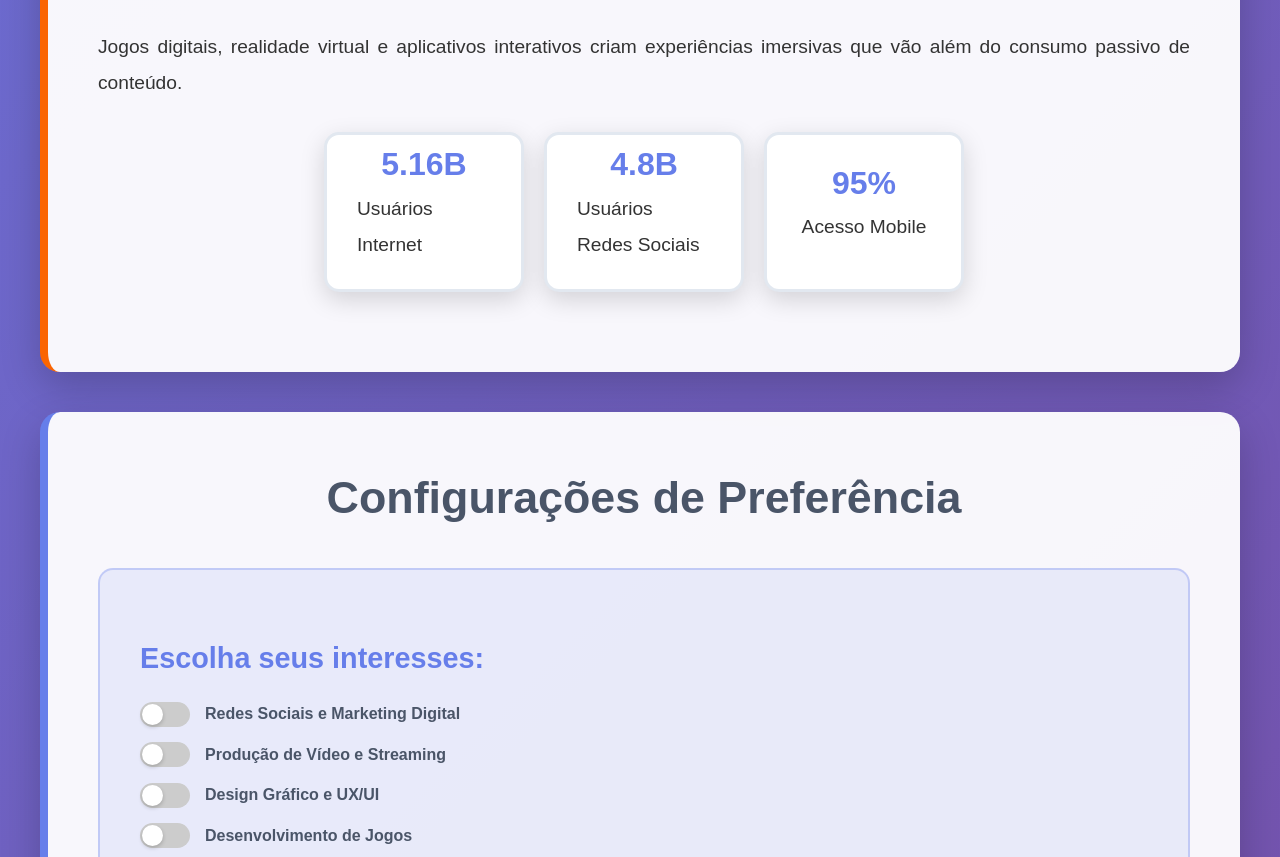
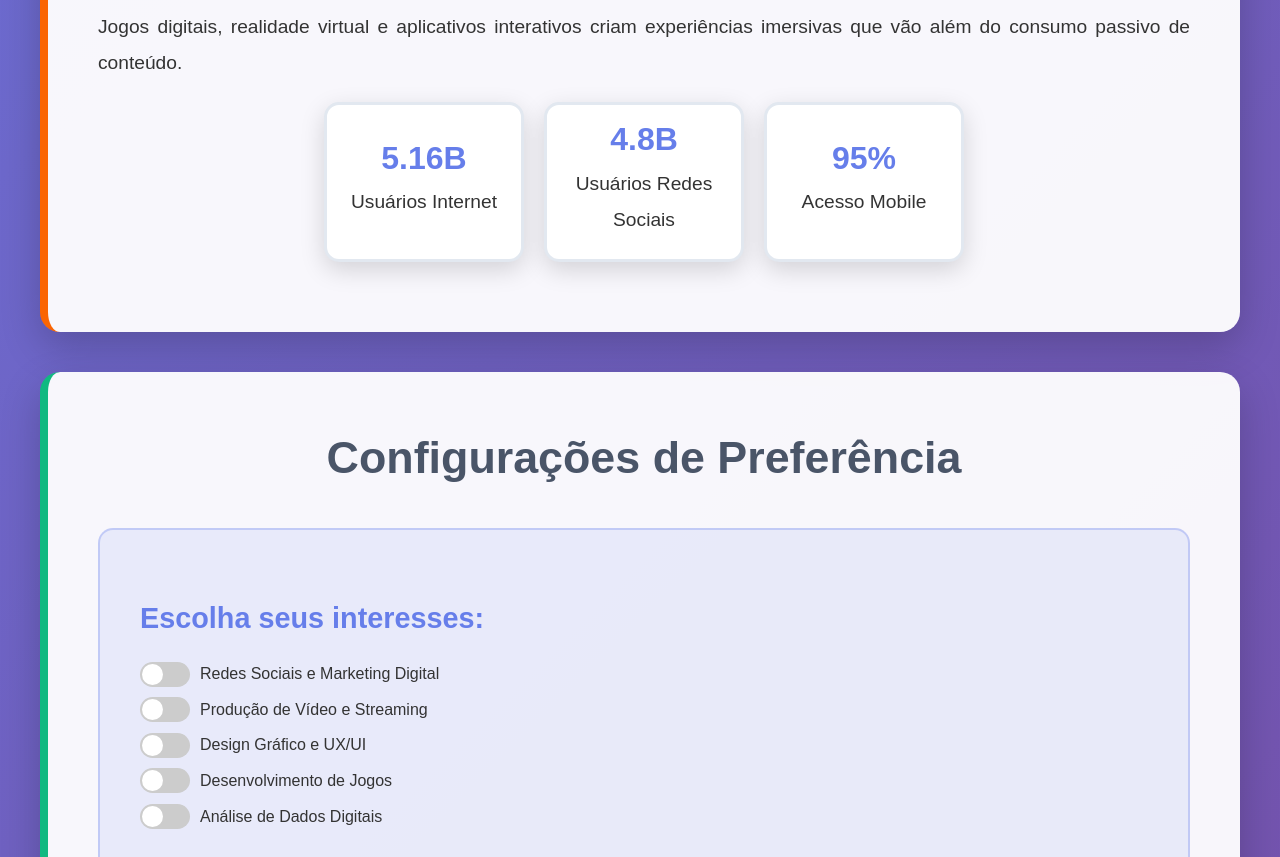
Before and after one commit to Viniciusllm/Responsividade, a plain HTML site: page index.html in a window 1280 px wide. Shown: the part 1940-2797 px from the top of the page. Drawn offline with Linux system fonts and the light colour scheme.

Commit message:
Site finalizado

```diff
--- a/index.html
+++ b/index.html
@@ -1,10 +1,12 @@
 <!doctype html>
 <html lang="pt-BR">
+
 <head>
   <meta charset="UTF-8">
   <title>Mídias Digitais - Portal de Conhecimento</title>
   <link rel="stylesheet" href="style.css">
 </head>
+
 <body>
   <header>
     <h1>Mídias Digitais</h1>
@@ -16,7 +18,9 @@
         Atualizado 2025
       </div>
       <h2>O Que São Mídias Digitais?</h2>
-    <p>As mídias digitais representam uma revolução na forma como consumimos e compartilhamos informações. Elas englobam todos os formatos de conteúdo que podem ser criados, visualizados, distribuídos, modificados e preservados em dispositivos digitais.</p>
+      <p>As mídias digitais representam uma revolução na forma como consumimos e compartilhamos informações. Elas
+        englobam todos os formatos de conteúdo que podem ser criados, visualizados, distribuídos, modificados e
+        preservados em dispositivos digitais.</p>
       <div class="highlight-box">
         <h3>💡 Curiosidade</h3>
         <p>Mais de 4.8 bilhões de pessoas usam mídias digitais diariamente ao redor do mundo!</p>
@@ -40,18 +44,21 @@
       <h2>Tipos de Mídias Digitais</h2>
       <div>
         <h3>📱 Mídias Sociais</h3>
-     <p>Instagram, TikTok, Facebook, Twitter e LinkedIn são exemplos de plataformas que revolucionaram a comunicação. Elas permitem interação instantânea, compartilhamento de momentos e construção de comunidades globais.</p>
+        <p>Instagram, TikTok, Facebook, Twitter e LinkedIn são exemplos de plataformas que revolucionaram a comunicação.
+          Elas permitem interação instantânea, compartilhamento de momentos e construção de comunidades globais.</p>
         <h3>🎥 Conteúdo Audiovisual</h3>
-     <p>YouTube, Netflix, Spotify e podcasts transformaram como consumimos entretenimento. O streaming se tornou a principal forma de acesso a filmes, séries, música e conteúdo educacional.</p>
+        <p>YouTube, Netflix, Spotify e podcasts transformaram como consumimos entretenimento. O streaming se tornou a
+          principal forma de acesso a filmes, séries, música e conteúdo educacional.</p>
         <h3>🎮 Mídia Interativa</h3>
-     <p>Jogos digitais, realidade virtual e aplicativos interativos criam experiências imersivas que vão além do consumo passivo de conteúdo.</p>
+        <p>Jogos digitais, realidade virtual e aplicativos interativos criam experiências imersivas que vão além do
+          consumo passivo de conteúdo.</p>
       </div>
       <div class="stats-container">
         <div class="stat-box">
           <div class="stat-number">
             5.16B
           </div>
-      <div>
+          <div id="paragrafo">
             <p>Usuários Internet</p>
           </div>
         </div>
@@ -59,7 +66,7 @@
           <div class="stat-number">
             4.8B
           </div>
-      <div>
+          <div id="paragrafo">
             <p>Usuários Redes Sociais</p>
           </div>
         </div>
@@ -67,41 +74,65 @@
           <div class="stat-number">
             95%
           </div>
-      <div>
+          <div id="paragrafo">
             <p>Acesso Mobile</p>
           </div>
         </div>
       </div>
     </section>
-   <section>
+    <section class="configuracaopfc">
       <h2>Configurações de Preferência</h2>
       <div class="form-section">
         <h3>Escolha seus interesses:</h3>
-     <div class="checkbox-container"><input type="checkbox" id="social"> <span class="slider"></span> <label for="social">Redes Sociais e Marketing Digital</label>
-     </div>
-     <div class="checkbox-container"><input type="checkbox" id="video"> <span class="slider"></span> <label for="video">Produção de Vídeo e Streaming</label>
-     </div>
-     <div class="checkbox-container"><input type="checkbox" id="design"> <span class="slider"></span> <label for="design">Design Gráfico e UX/UI</label>
-     </div>
-     <div class="checkbox-container"><input type="checkbox" id="games"> <span class="slider"></span> <label for="games">Desenvolvimento de Jogos</label>
-     </div>
-     <div class="checkbox-container"><input type="checkbox" id="data"> <span class="slider"></span> <label for="data">Análise de Dados Digitais</label>
-     </div>
+
+        <label class="checkbox-container">
+          <input type="checkbox" id="social">
+          <span class="slider"></span>
+          <span class="label-text">Redes Sociais e Marketing Digital</span>
+        </label>
+
+        <label class="checkbox-container">
+          <input type="checkbox" id="video">
+          <span class="slider"></span>
+          <span class="label-text">Produção de Vídeo e Streaming</span>
+        </label>
+
+        <label class="checkbox-container">
+          <input type="checkbox" id="design">
+          <span class="slider"></span>
+          <span class="label-text">Design Gráfico e UX/UI</span>
+        </label>
+
+        <label class="checkbox-container">
+          <input type="checkbox" id="games">
+          <span class="slider"></span>
+          <span class="label-text">Desenvolvimento de Jogos</span>
+        </label>
+
+        <label class="checkbox-container">
+          <input type="checkbox" id="data">
+          <span class="slider"></span>
+          <span class="label-text">Análise de Dados Digitais</span>
+        </label>
       </div>
     </section>
-   <section>
+    </section>
+    <section class="futuromd">
       <h2>O Futuro das Mídias Digitais</h2>
-    <p>As mídias digitais continuam evoluindo rapidamente. Inteligência artificial, realidade aumentada, metaverso e blockchain estão moldando o futuro da comunicação digital.</p>
+      <p>As mídias digitais continuam evoluindo rapidamente. Inteligência artificial, realidade aumentada, metaverso e
+        blockchain estão moldando o futuro da comunicação digital.</p>
       <div class="container">
-     <div style="flex: 1;">
+        <div style="flex: 1;" id="estilo">
           <h3>🤖 Inteligência Artificial</h3>
-      <p>IA está revolucionando a criação de conteúdo, personalização de experiências e automação de processos criativos.</p>
+          <p>IA está revolucionando a criação de conteúdo, personalização de experiências e automação de processos
+            criativos.</p>
         </div>
-     <div style="flex: 1;">
+        <div style="flex: 1;" id="estilo">
           <h3>🥽 Realidade Virtual</h3>
           <p>VR e AR estão criando novas formas de interação e experiências imersivas nunca antes possíveis.</p>
         </div>
       </div>
     </section>
   </main>
+
 </html>
--- a/style.css
+++ b/style.css
@@ -20,6 +20,7 @@ header {
     border-bottom: 2px solid rgba(255, 255, 255, 0.2);
     position: relative;
 }
+
 header h1{
     margin-top: 30px;
     text-align: center;
@@ -81,10 +82,16 @@ h3 {
 
 p {
     font-size: 1.2rem;
-    margin-bottom: 20px;
+    margin-bottom: 10px;
     text-align: justify;
     line-height: 1.9;
 }
+
+#paragrafo > p{
+    text-align: center;
+}
+
+
 
 .container {
     display: flex;
@@ -94,12 +101,20 @@ p {
     align-items: center;
 }
 
+.container + div {
+    background: #333;
+    display: block;
+}
+
 .card {
     background: linear-gradient(45deg, #f093fb 0%, #f5576c 100%);
     padding: 0px 10px;
+    text-align: justify;
+    text-justify: inter-word;
+    hyphens: auto;
     border-radius: 15px;
     display: block;
-    width: 320px;
+    width: 400px;
     height: 320px;
     color: white;
     text-shadow: 1px 1px 2px rgba(0, 0, 0, 0.3);
@@ -125,25 +140,23 @@ p {
 .checkbox-container {
     display: flex;
     align-items: center;
-    margin: 15px 0;
-    gap: 15px;
+    gap: 10px;
+    margin: 10px 0;
+    cursor: pointer;
+    position: relative;
 }
 
-input[type="checkbox"] {
-    width: 20px;
-    height: 20px;
-    opacity: 0;
-    position: absolute;
+.checkbox-container input {
+    display: none;
 }
 
 .slider {
+    position: relative;
     width: 50px;
     height: 25px;
     background: #ccc;
     border-radius: 25px;
-    position: relative;
-    transition: background 0.3s ease;
-    cursor: pointer;
+    transition: 0.3s;
 }
 
 .slider::before {
@@ -151,26 +164,25 @@ input[type="checkbox"] {
     position: absolute;
     width: 21px;
     height: 21px;
+    top: 2px;
+    left: 2px;
     background: white;
     border-radius: 50%;
-    top: 2px;
-    left: 2px;
-    transition: transform 0.3s ease;
-    box-shadow: 0 2px 4px rgba(0, 0, 0, 0.2);
+    transition: 0.3s;
 }
 
-input:checked + .slider {
+/* quando o checkbox for marcado */
+.checkbox-container input:checked + .slider {
     background: #667eea;
 }
 
-input:checked + .slider::before {
+.checkbox-container input:checked + .slider::before {
     transform: translateX(25px);
 }
 
-label {
-    font-weight: 600;
-    color: #4a5568;
-    cursor: pointer;
+.label-text {
+    font-size: 16px;
+    color: #333;
 }
 
 .highlight-box {
@@ -186,12 +198,12 @@ label {
     gap: 20px;
     justify-content: center;
     align-items: center;
-    margin: 30px 0;
+    margin: 20px 0;
 }
 
 .stat-box {
     background: white;
-    padding: 30px;
+    padding: 20px;
     border-radius: 15px;
     text-align: center;
     box-shadow: 0 8px 25px rgba(0, 0, 0, 0.15);
@@ -245,6 +257,27 @@ label {
     border-left: 8px solid #fa6502;
     position: relative;
 }
+
+.configuracaopfc{
+     box-shadow: 0 15px 40px rgba(0, 0, 0, 0.2);
+    border-left: 8px solid #10B981;
+    position: relative;
+}
+
+.futuromd{
+    box-shadow: 0 15px 40px rgba(0, 0, 0, 0.2);
+    border-left: 8px solid #EC4899;
+    position: relative;
+}
+
+#estilo{
+    box-shadow: 0 15px 40px rgba(0, 0, 0, 0.2);
+    border-radius: 15px;
+    background: #fff;
+    padding: 15px ;
+}
+
+
 
 
 
```
Lines whose indentation alone changed are shown as unchanged.
